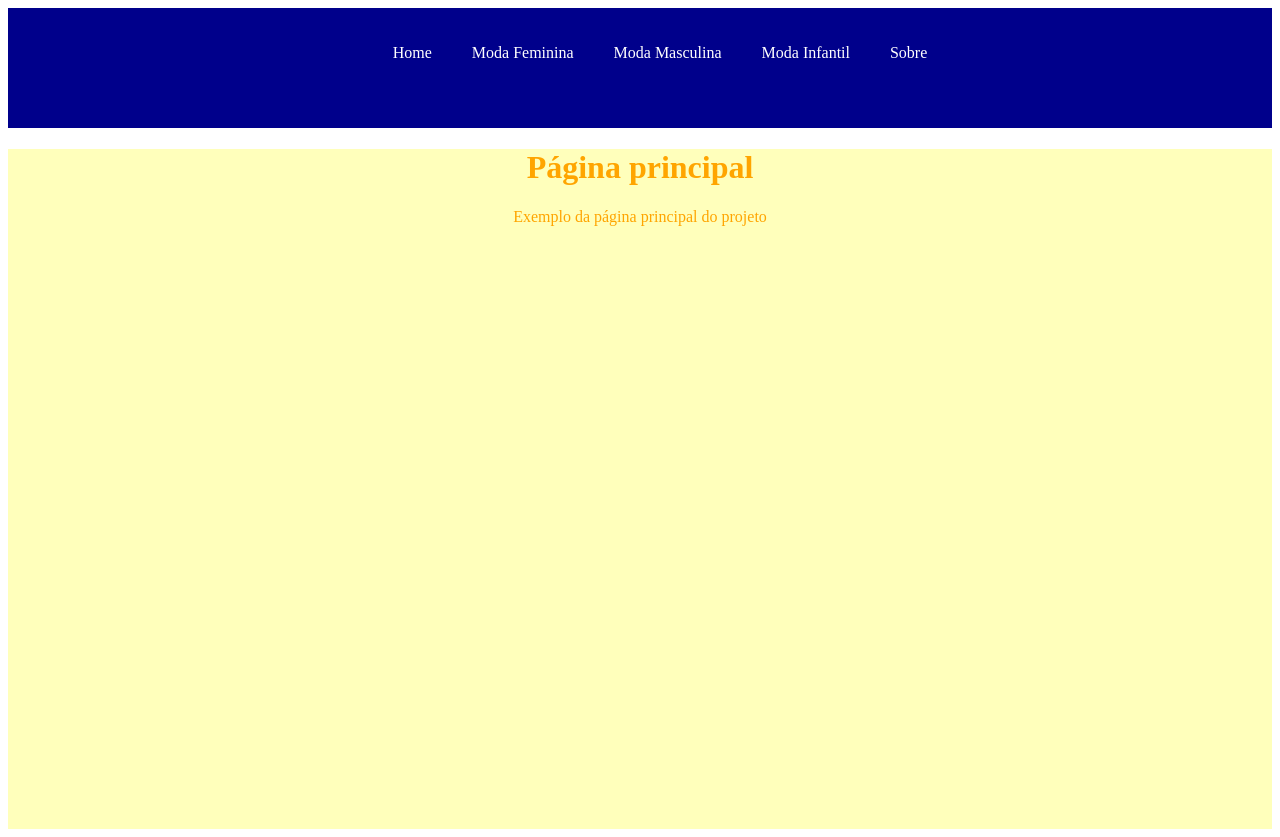
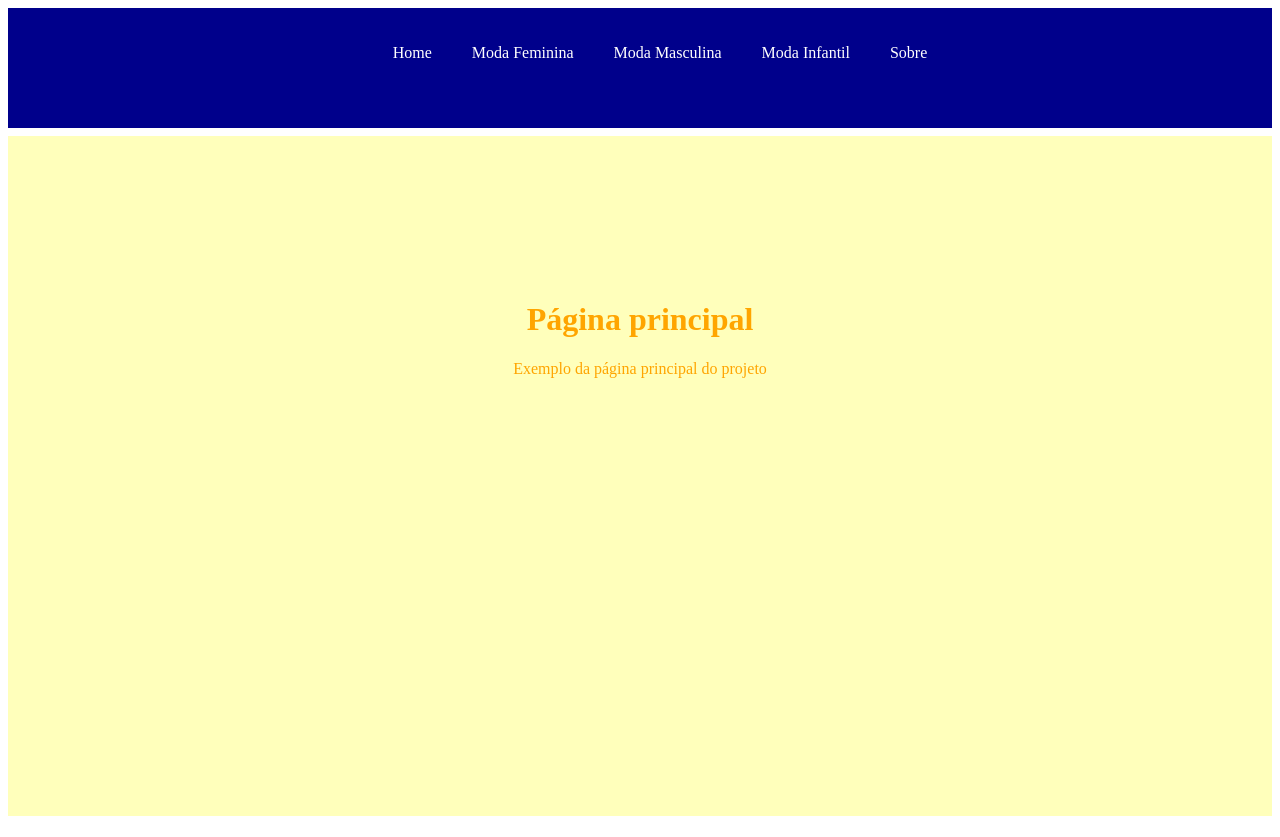
Before and after one commit to 1TDSR-2022/app-use-effects-react, a React (Create React App) app in the folder rm95542/aula04/: page / in a window 1280 px wide. Built offline with nearby package versions, Linux system fonts and the light colour scheme.

Commit message:
Final projeto

```diff
--- a/rm95542/aula04/src/App.jsx
+++ b/rm95542/aula04/src/App.jsx
@@ -17,7 +17,7 @@ export default function App() {
                 <Route path="/modaMasculina" element={<ModaMasculina/>} />
                 <Route path="/modaFeminina" element={<ModaFeminina/>} />
                 <Route path="/modaInfantil" element={<ModaInfantil/>} />
-                <Route path="/sobre" element={<Sobre/>} />
+                <Route path="/sobre" element={<Sobre/>}/>
             </Routes>
         </>
     )
--- /dev/null
+++ b/rm95542/aula04/src/components/Home/Home.css
@@ -0,0 +1,9 @@
+
+
+
+.inicial{
+    margin-top: 0.5em;
+    padding-top: 9em;
+
+
+}
--- a/rm95542/aula04/src/components/Home/Home.jsx
+++ b/rm95542/aula04/src/components/Home/Home.jsx
@@ -1,5 +1,5 @@
 import React from 'react'
-
+import "./Home.css"
 export default function Home() {
 
     const Home = {
@@ -10,8 +10,10 @@ export default function Home() {
     }
   return (
     <div style={Home}>
+      <div className='inicial'>
         <h1>Página principal</h1>
         <p>Exemplo da página principal do projeto</p>
+      </div>
     </div>
   )
 }
```
